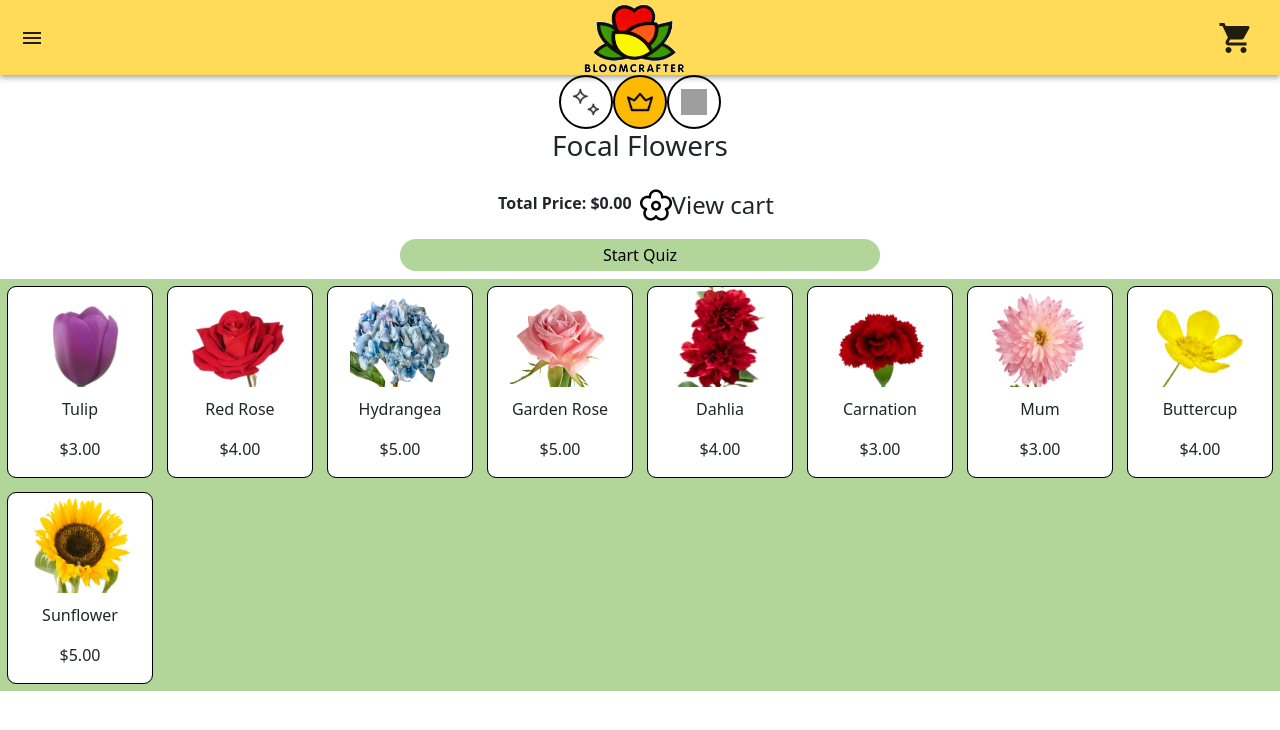
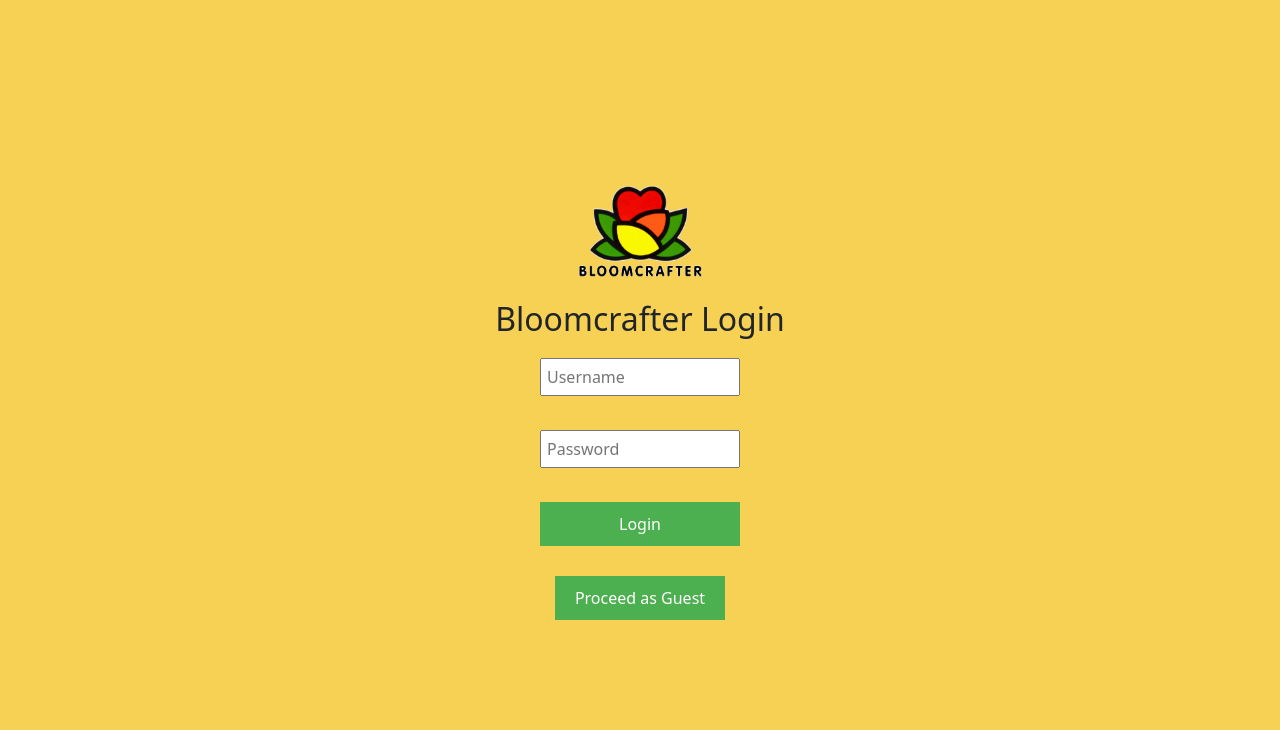
Before and after one commit to 394-w24/BloomCraft2, a React (Vite) app: page / in a window 1280 px wide. Shown: the top 730 px of the page. Built offline with nearby package versions, Linux system fonts and the light colour scheme; grey boxes are pictures that could not be loaded.

Commit message:
Login component, routing yet to work

```diff
--- a/src/App.jsx
+++ b/src/App.jsx
@@ -3,6 +3,7 @@ import { createTheme, ThemeProvider } from "@mui/material/styles";
 import { BrowserRouter, Routes, Route } from "react-router-dom";
 import BouquetBuilder from "./components/BouquetBuilder";
 import Quiz from "./components/Quiz";
+import Login from "./components/Login"
 
 const App = () => {
     const theme = createTheme({
@@ -20,8 +21,11 @@ const App = () => {
             <ThemeProvider theme={theme}>
                 <BrowserRouter>
                     <Routes>
-                        <Route path="/" element={<BouquetBuilder userPreferences={userPreferences} />} />
+                        <Route path="/" element={<Login />} />
+                        <Route path="/bouquetbuilder" element={<BouquetBuilder setUserPreferences={setUserPreferences}/>} />
                         <Route path="/quiz" element={<Quiz setUserPreferences={setUserPreferences}/>} />
+
+
                     </Routes>
                 </BrowserRouter>
             </ThemeProvider>
--- a/src/components/BouquetBuilder.jsx
+++ b/src/components/BouquetBuilder.jsx
@@ -21,6 +21,7 @@ import Cart from "./Cart";
 import FinalCart from "./FinalCart";
 import Button from "./Button";
 import { useNavigate } from "react-router-dom";
+
 
 const BouquetBuilder = ({ userPreferences }) => {
   const [selectedFlowerType, setSelectedFlowerType] = useState("Focal");
--- /dev/null
+++ b/src/components/Login.css
@@ -0,0 +1,63 @@
+.login-container {
+    display: flex;
+    flex-direction: column;
+    align-items: center;
+    justify-content: center;
+    height: 100vh;
+    background-color: #F7D154;
+    padding: 20px;
+}
+
+img {
+    width: 100px;
+    height: 100px;
+    margin-bottom: 20px;
+}
+
+h2 {
+    margin-bottom: 20px;
+}
+
+form {
+    display: flex;
+    flex-direction: column;
+    align-items: center;
+}
+
+input {
+    margin-bottom: 10px;
+    padding: 5px;
+    width: 200px;
+}
+
+input[type="submit"] {
+    background-color: #4CAF50;
+    color: white;
+    border: none;
+    padding: 10px 20px;
+    text-align: center;
+    text-decoration: none;
+    display: inline-block;
+    font-size: 16px;
+    cursor: pointer;
+}
+
+.proceed-as-guest {
+    margin-top: 20px;
+}
+
+button {
+    background-color: #4CAF50;
+    color: white;
+    border: none;
+    padding: 10px 20px;
+    text-align: center;
+    text-decoration: none;
+    display: inline-block;
+    font-size: 16px;
+    cursor: pointer;
+}
+
+button:hover {
+    background-color: #45a049;
+}
--- /dev/null
+++ b/src/components/Login.jsx
@@ -0,0 +1,32 @@
+import React from 'react';
+import { useNavigate } from 'react-router-dom'; // Import useNavigate hook
+import logo from "/icons/logo.png";
+import "./Login.css"
+
+function Login() {
+    const navigate = useNavigate(); // Initialize useNavigate hook
+
+    const handleProceedAsGuest = () => {
+        // Navigate to the homepage when "Proceed as Guest" button is clicked
+        // navigate('/bouquetbuilder');
+    };
+
+    return (
+        <div className="login-container">
+           <img src={logo} style={{ width: "8rem" }}></img>
+
+
+            <h2>Bloomcrafter Login</h2>
+            <form>
+                <input type="text" name="username" placeholder="Username" required /><br />
+                <input type="password" name="password" placeholder="Password" required /><br />
+                <input type="submit" value="Login" />
+            </form>
+            <div className="proceed-as-guest">
+                <button onClick={handleProceedAsGuest}>Proceed as Guest</button>
+            </div>
+        </div>
+    );
+}
+
+export default Login;
--- a/src/components/Quiz.jsx
+++ b/src/components/Quiz.jsx
@@ -35,7 +35,8 @@ const Quiz = ({ setUserPreferences }) => {
   const handleFinishQuiz = () => {
     console.log(shoppingFor, occasion);
     setUserPreferences({ shoppingFor, occasion });
-    navigate("/");
+    // navigate("/");
+    navigate("/bouquetbuilder")
   };
 
   return (
```
